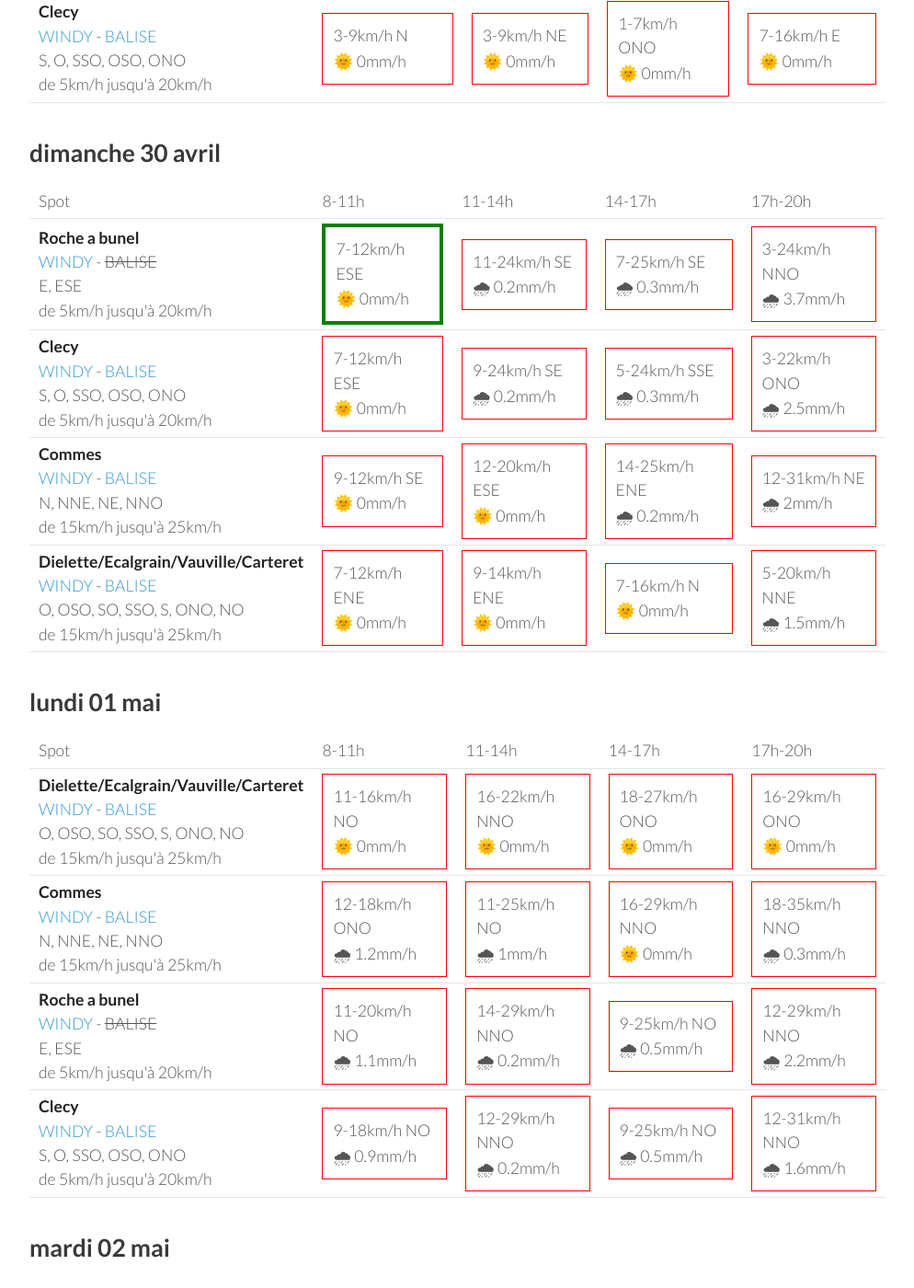
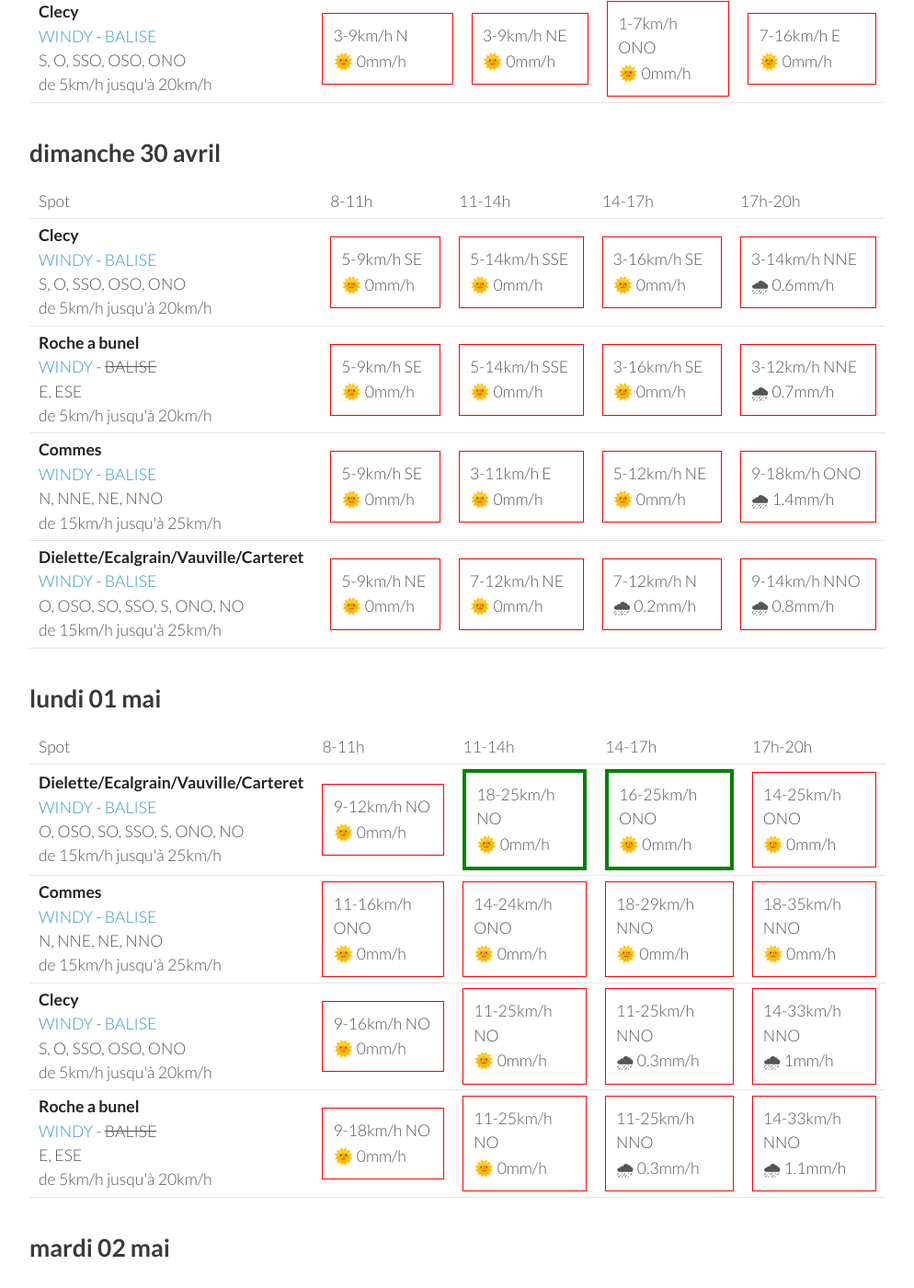
Before and after one commit to parapente-dans-le-nord/parapente-dans-le-nord.github.io, a Jekyll site: the page built from normandie.markdown, in a window 1280 px wide and 1400 px high, scrolled down 1314 px. Shown: the whole window at 92% size, without its empty margins (26-1020 px from the left). Built offline with Jekyll 4.4.1, drawn with Linux system fonts in a browser that asks for light colours; some of the changed text lies outside the part shown.

Commit message:
update index.markdown

```diff
--- a/normandie.markdown
+++ b/normandie.markdown
@@ -134,42 +134,42 @@ page mise à jour le vendredi 28 avril 06:46
       <td>17h-20h</td>
     </tr>
 <tr>
-        <td><strong>Roche a bunel</strong><br><a href="https://windy.com/48.993/-0.499?48.580,-0.499,8">WINDY</a> - <span class="no-balise"> BALISE </span><br> <span class="vent-favorable">E, ESE</span><br><span class="force-vent">de 5km/h jusqu'à 20km/h</span> </td>
+        <td><strong>Clecy</strong><br><a href="https://windy.com/48.929/-0.470?48.516,-0.470,8">WINDY</a> - <span class=""><a href="http://www.balisemeteo.com/balise.php?idBalise=122">BALISE</a> </span><br> <span class="vent-favorable">S, O, SSO, OSO, ONO</span><br><span class="force-vent">de 5km/h jusqu'à 20km/h</span> </td>
 
-            <td><div class="flyable"><p>7-12km/h ESE</p><p>🌞 0mm/h</p></div></td>
-            <td><div class="not-flyable"><p>11-24km/h SE</p><p>🌧 0.2mm/h</p></div></td>
-            <td><div class="not-flyable"><p>7-25km/h SE</p><p>🌧 0.3mm/h</p></div></td>
-            <td><div class="not-flyable"><p>3-24km/h NNO</p><p>🌧 3.7mm/h</p></div></td>
+            <td><div class="not-flyable"><p>5-9km/h SE</p><p>🌞 0mm/h</p></div></td>
+            <td><div class="not-flyable"><p>5-14km/h SSE</p><p>🌞 0mm/h</p></div></td>
+            <td><div class="not-flyable"><p>3-16km/h SE</p><p>🌞 0mm/h</p></div></td>
+            <td><div class="not-flyable"><p>3-14km/h NNE</p><p>🌧 0.6mm/h</p></div></td>
 
 
     </tr>
 <tr>
-        <td><strong>Clecy</strong><br><a href="https://windy.com/48.929/-0.470?48.516,-0.470,8">WINDY</a> - <span class=""><a href="http://www.balisemeteo.com/balise.php?idBalise=122">BALISE</a> </span><br> <span class="vent-favorable">S, O, SSO, OSO, ONO</span><br><span class="force-vent">de 5km/h jusqu'à 20km/h</span> </td>
+        <td><strong>Roche a bunel</strong><br><a href="https://windy.com/48.993/-0.499?48.580,-0.499,8">WINDY</a> - <span class="no-balise"> BALISE </span><br> <span class="vent-favorable">E, ESE</span><br><span class="force-vent">de 5km/h jusqu'à 20km/h</span> </td>
 
-            <td><div class="not-flyable"><p>7-12km/h ESE</p><p>🌞 0mm/h</p></div></td>
-            <td><div class="not-flyable"><p>9-24km/h SE</p><p>🌧 0.2mm/h</p></div></td>
-            <td><div class="not-flyable"><p>5-24km/h SSE</p><p>🌧 0.3mm/h</p></div></td>
-            <td><div class="not-flyable"><p>3-22km/h ONO</p><p>🌧 2.5mm/h</p></div></td>
+            <td><div class="not-flyable"><p>5-9km/h SE</p><p>🌞 0mm/h</p></div></td>
+            <td><div class="not-flyable"><p>5-14km/h SSE</p><p>🌞 0mm/h</p></div></td>
+            <td><div class="not-flyable"><p>3-16km/h SE</p><p>🌞 0mm/h</p></div></td>
+            <td><div class="not-flyable"><p>3-12km/h NNE</p><p>🌧 0.7mm/h</p></div></td>
 
 
     </tr>
 <tr>
         <td><strong>Commes</strong><br><a href="https://windy.com/49.346/-0.726?48.936,-0.726,8">WINDY</a> - <span class=""><a href="http://www.balisemeteo.com/balise.php?idBalise=158">BALISE</a> </span><br> <span class="vent-favorable">N, NNE, NE, NNO</span><br><span class="force-vent">de 15km/h jusqu'à 25km/h</span> </td>
 
-            <td><div class="not-flyable"><p>9-12km/h SE</p><p>🌞 0mm/h</p></div></td>
-            <td><div class="not-flyable"><p>12-20km/h ESE</p><p>🌞 0mm/h</p></div></td>
-            <td><div class="not-flyable"><p>14-25km/h ENE</p><p>🌧 0.2mm/h</p></div></td>
-            <td><div class="not-flyable"><p>12-31km/h NE</p><p>🌧 2mm/h</p></div></td>
+            <td><div class="not-flyable"><p>5-9km/h SE</p><p>🌞 0mm/h</p></div></td>
+            <td><div class="not-flyable"><p>3-11km/h E</p><p>🌞 0mm/h</p></div></td>
+            <td><div class="not-flyable"><p>5-12km/h NE</p><p>🌞 0mm/h</p></div></td>
+            <td><div class="not-flyable"><p>9-18km/h ONO</p><p>🌧 1.4mm/h</p></div></td>
 
 
     </tr>
 <tr>
         <td><strong>Dielette/Ecalgrain/Vauville/Carteret</strong><br><a href="https://windy.com/49.650/-1.856?49.243,-1.856,8">WINDY</a> - <span class=""><a href="http://www.balisemeteo.com/balise.php?idBalise=81">BALISE</a> </span><br> <span class="vent-favorable">O, OSO, SO, SSO, S, ONO, NO</span><br><span class="force-vent">de 15km/h jusqu'à 25km/h</span> </td>
 
-            <td><div class="not-flyable"><p>7-12km/h ENE</p><p>🌞 0mm/h</p></div></td>
-            <td><div class="not-flyable"><p>9-14km/h ENE</p><p>🌞 0mm/h</p></div></td>
-            <td><div class="not-flyable"><p>7-16km/h N</p><p>🌞 0mm/h</p></div></td>
-            <td><div class="not-flyable"><p>5-20km/h NNE</p><p>🌧 1.5mm/h</p></div></td>
+            <td><div class="not-flyable"><p>5-9km/h NE</p><p>🌞 0mm/h</p></div></td>
+            <td><div class="not-flyable"><p>7-12km/h NE</p><p>🌞 0mm/h</p></div></td>
+            <td><div class="not-flyable"><p>7-12km/h N</p><p>🌧 0.2mm/h</p></div></td>
+            <td><div class="not-flyable"><p>9-14km/h NNO</p><p>🌧 0.8mm/h</p></div></td>
 
 
     </tr>
@@ -192,40 +192,40 @@ page mise à jour le vendredi 28 avril 06:46
 <tr>
         <td><strong>Dielette/Ecalgrain/Vauville/Carteret</strong><br><a href="https://windy.com/49.650/-1.856?49.243,-1.856,8">WINDY</a> - <span class=""><a href="http://www.balisemeteo.com/balise.php?idBalise=81">BALISE</a> </span><br> <span class="vent-favorable">O, OSO, SO, SSO, S, ONO, NO</span><br><span class="force-vent">de 15km/h jusqu'à 25km/h</span> </td>
 
-            <td><div class="not-flyable"><p>11-16km/h NO</p><p>🌞 0mm/h</p></div></td>
-            <td><div class="not-flyable"><p>16-22km/h NNO</p><p>🌞 0mm/h</p></div></td>
-            <td><div class="not-flyable"><p>18-27km/h ONO</p><p>🌞 0mm/h</p></div></td>
-            <td><div class="not-flyable"><p>16-29km/h ONO</p><p>🌞 0mm/h</p></div></td>
+            <td><div class="not-flyable"><p>9-12km/h NO</p><p>🌞 0mm/h</p></div></td>
+            <td><div class="flyable"><p>18-25km/h NO</p><p>🌞 0mm/h</p></div></td>
+            <td><div class="flyable"><p>16-25km/h ONO</p><p>🌞 0mm/h</p></div></td>
+            <td><div class="not-flyable"><p>14-25km/h ONO</p><p>🌞 0mm/h</p></div></td>
 
 
     </tr>
 <tr>
         <td><strong>Commes</strong><br><a href="https://windy.com/49.346/-0.726?48.936,-0.726,8">WINDY</a> - <span class=""><a href="http://www.balisemeteo.com/balise.php?idBalise=158">BALISE</a> </span><br> <span class="vent-favorable">N, NNE, NE, NNO</span><br><span class="force-vent">de 15km/h jusqu'à 25km/h</span> </td>
 
-            <td><div class="not-flyable"><p>12-18km/h ONO</p><p>🌧 1.2mm/h</p></div></td>
-            <td><div class="not-flyable"><p>11-25km/h NO</p><p>🌧 1mm/h</p></div></td>
-            <td><div class="not-flyable"><p>16-29km/h NNO</p><p>🌞 0mm/h</p></div></td>
-            <td><div class="not-flyable"><p>18-35km/h NNO</p><p>🌧 0.3mm/h</p></div></td>
+            <td><div class="not-flyable"><p>11-16km/h ONO</p><p>🌞 0mm/h</p></div></td>
+            <td><div class="not-flyable"><p>14-24km/h ONO</p><p>🌞 0mm/h</p></div></td>
+            <td><div class="not-flyable"><p>18-29km/h NNO</p><p>🌞 0mm/h</p></div></td>
+            <td><div class="not-flyable"><p>18-35km/h NNO</p><p>🌞 0mm/h</p></div></td>
+
+
+    </tr>
+<tr>
+        <td><strong>Clecy</strong><br><a href="https://windy.com/48.929/-0.470?48.516,-0.470,8">WINDY</a> - <span class=""><a href="http://www.balisemeteo.com/balise.php?idBalise=122">BALISE</a> </span><br> <span class="vent-favorable">S, O, SSO, OSO, ONO</span><br><span class="force-vent">de 5km/h jusqu'à 20km/h</span> </td>
+
+            <td><div class="not-flyable"><p>9-16km/h NO</p><p>🌞 0mm/h</p></div></td>
+            <td><div class="not-flyable"><p>11-25km/h NO</p><p>🌞 0mm/h</p></div></td>
+            <td><div class="not-flyable"><p>11-25km/h NNO</p><p>🌧 0.3mm/h</p></div></td>
+            <td><div class="not-flyable"><p>14-33km/h NNO</p><p>🌧 1mm/h</p></div></td>
 
 
     </tr>
 <tr>
         <td><strong>Roche a bunel</strong><br><a href="https://windy.com/48.993/-0.499?48.580,-0.499,8">WINDY</a> - <span class="no-balise"> BALISE </span><br> <span class="vent-favorable">E, ESE</span><br><span class="force-vent">de 5km/h jusqu'à 20km/h</span> </td>
 
-            <td><div class="not-flyable"><p>11-20km/h NO</p><p>🌧 1.1mm/h</p></div></td>
-            <td><div class="not-flyable"><p>14-29km/h NNO</p><p>🌧 0.2mm/h</p></div></td>
-            <td><div class="not-flyable"><p>9-25km/h NO</p><p>🌧 0.5mm/h</p></div></td>
-            <td><div class="not-flyable"><p>12-29km/h NNO</p><p>🌧 2.2mm/h</p></div></td>
-
-
-    </tr>
-<tr>
-        <td><strong>Clecy</strong><br><a href="https://windy.com/48.929/-0.470?48.516,-0.470,8">WINDY</a> - <span class=""><a href="http://www.balisemeteo.com/balise.php?idBalise=122">BALISE</a> </span><br> <span class="vent-favorable">S, O, SSO, OSO, ONO</span><br><span class="force-vent">de 5km/h jusqu'à 20km/h</span> </td>
-
-            <td><div class="not-flyable"><p>9-18km/h NO</p><p>🌧 0.9mm/h</p></div></td>
-            <td><div class="not-flyable"><p>12-29km/h NNO</p><p>🌧 0.2mm/h</p></div></td>
-            <td><div class="not-flyable"><p>9-25km/h NO</p><p>🌧 0.5mm/h</p></div></td>
-            <td><div class="not-flyable"><p>12-31km/h NNO</p><p>🌧 1.6mm/h</p></div></td>
+            <td><div class="not-flyable"><p>9-18km/h NO</p><p>🌞 0mm/h</p></div></td>
+            <td><div class="not-flyable"><p>11-25km/h NO</p><p>🌞 0mm/h</p></div></td>
+            <td><div class="not-flyable"><p>11-25km/h NNO</p><p>🌧 0.3mm/h</p></div></td>
+            <td><div class="not-flyable"><p>14-33km/h NNO</p><p>🌧 1.1mm/h</p></div></td>
 
 
     </tr>
@@ -249,39 +249,39 @@ page mise à jour le vendredi 28 avril 06:46
         <td><strong>Clecy</strong><br><a href="https://windy.com/48.929/-0.470?48.516,-0.470,8">WINDY</a> - <span class=""><a href="http://www.balisemeteo.com/balise.php?idBalise=122">BALISE</a> </span><br> <span class="vent-favorable">S, O, SSO, OSO, ONO</span><br><span class="force-vent">de 5km/h jusqu'à 20km/h</span> </td>
 
             <td><div class="flyable"><p>5-12km/h O</p><p>🌞 0mm/h</p></div></td>
-            <td><div class="not-flyable"><p>5-16km/h N</p><p>🌞 0mm/h</p></div></td>
-            <td><div class="not-flyable"><p>9-24km/h NNE</p><p>🌧 0.3mm/h</p></div></td>
-            <td><div class="not-flyable"><p>11-24km/h NE</p><p>🌞 0mm/h</p></div></td>
+            <td><div class="not-flyable"><p>3-14km/h NNO</p><p>🌞 0mm/h</p></div></td>
+            <td><div class="not-flyable"><p>5-18km/h NNE</p><p>🌞 0mm/h</p></div></td>
+            <td><div class="not-flyable"><p>14-31km/h NNE</p><p>🌞 0mm/h</p></div></td>
+
+
+    </tr>
+<tr>
+        <td><strong>Commes</strong><br><a href="https://windy.com/49.346/-0.726?48.936,-0.726,8">WINDY</a> - <span class=""><a href="http://www.balisemeteo.com/balise.php?idBalise=158">BALISE</a> </span><br> <span class="vent-favorable">N, NNE, NE, NNO</span><br><span class="force-vent">de 15km/h jusqu'à 25km/h</span> </td>
+
+            <td><div class="not-flyable"><p>7-16km/h O</p><p>🌞 0mm/h</p></div></td>
+            <td><div class="not-flyable"><p>5-14km/h N</p><p>🌞 0mm/h</p></div></td>
+            <td><div class="not-flyable"><p>12-22km/h NNE</p><p>🌞 0mm/h</p></div></td>
+            <td><div class="not-flyable"><p>16-27km/h NE</p><p>🌞 0mm/h</p></div></td>
 
 
     </tr>
 <tr>
         <td><strong>Roche a bunel</strong><br><a href="https://windy.com/48.993/-0.499?48.580,-0.499,8">WINDY</a> - <span class="no-balise"> BALISE </span><br> <span class="vent-favorable">E, ESE</span><br><span class="force-vent">de 5km/h jusqu'à 20km/h</span> </td>
 
-            <td><div class="not-flyable"><p>5-14km/h ONO</p><p>🌞 0mm/h</p></div></td>
-            <td><div class="not-flyable"><p>7-18km/h NNE</p><p>🌞 0mm/h</p></div></td>
-            <td><div class="not-flyable"><p>9-24km/h NNE</p><p>🌧 0.3mm/h</p></div></td>
-            <td><div class="not-flyable"><p>11-25km/h NNE</p><p>🌞 0mm/h</p></div></td>
+            <td><div class="not-flyable"><p>7-14km/h O</p><p>🌞 0mm/h</p></div></td>
+            <td><div class="not-flyable"><p>3-14km/h NNO</p><p>🌞 0mm/h</p></div></td>
+            <td><div class="not-flyable"><p>5-18km/h NNE</p><p>🌞 0mm/h</p></div></td>
+            <td><div class="not-flyable"><p>14-31km/h NNE</p><p>🌞 0mm/h</p></div></td>
 
 
     </tr>
 <tr>
         <td><strong>Dielette/Ecalgrain/Vauville/Carteret</strong><br><a href="https://windy.com/49.650/-1.856?49.243,-1.856,8">WINDY</a> - <span class=""><a href="http://www.balisemeteo.com/balise.php?idBalise=81">BALISE</a> </span><br> <span class="vent-favorable">O, OSO, SO, SSO, S, ONO, NO</span><br><span class="force-vent">de 15km/h jusqu'à 25km/h</span> </td>
 
-            <td><div class="not-flyable"><p>5-12km/h NNE</p><p>🌞 0mm/h</p></div></td>
-            <td><div class="not-flyable"><p>12-20km/h ENE</p><p>🌞 0mm/h</p></div></td>
-            <td><div class="not-flyable"><p>16-24km/h ENE</p><p>🌞 0mm/h</p></div></td>
-            <td><div class="not-flyable"><p>20-29km/h ENE</p><p>🌞 0mm/h</p></div></td>
-
-
-    </tr>
-<tr>
-        <td><strong>Commes</strong><br><a href="https://windy.com/49.346/-0.726?48.936,-0.726,8">WINDY</a> - <span class=""><a href="http://www.balisemeteo.com/balise.php?idBalise=158">BALISE</a> </span><br> <span class="vent-favorable">N, NNE, NE, NNO</span><br><span class="force-vent">de 15km/h jusqu'à 25km/h</span> </td>
-
-            <td><div class="not-flyable"><p>5-12km/h ONO</p><p>🌞 0mm/h</p></div></td>
-            <td><div class="not-flyable"><p>12-20km/h NE</p><p>🌞 0mm/h</p></div></td>
-            <td><div class="not-flyable"><p>12-22km/h NE</p><p>🌞 0mm/h</p></div></td>
-            <td><div class="not-flyable"><p>16-27km/h NE</p><p>🌞 0mm/h</p></div></td>
+            <td><div class="not-flyable"><p>7-12km/h NNE</p><p>🌞 0mm/h</p></div></td>
+            <td><div class="not-flyable"><p>9-16km/h ENE</p><p>🌞 0mm/h</p></div></td>
+            <td><div class="not-flyable"><p>14-22km/h NE</p><p>🌞 0mm/h</p></div></td>
+            <td><div class="not-flyable"><p>16-25km/h ENE</p><p>🌞 0mm/h</p></div></td>
 
 
     </tr>
@@ -289,3 +289,59 @@ page mise à jour le vendredi 28 avril 06:46
 </tbody>
 </table>
 {:/}
+## mercredi 03 mai
+
+{::nomarkdown}
+<table>
+  <tbody>
+    <tr>
+      <td>Spot</td>
+      <td>8-11h</td>
+      <td>11-14h</td>
+      <td>14-17h</td>
+      <td>17h-20h</td>
+    </tr>
+<tr>
+        <td><strong>Roche a bunel</strong><br><a href="https://windy.com/48.993/-0.499?48.580,-0.499,8">WINDY</a> - <span class="no-balise"> BALISE </span><br> <span class="vent-favorable">E, ESE</span><br><span class="force-vent">de 5km/h jusqu'à 20km/h</span> </td>
+
+            <td><div class="not-flyable"><p>9-22km/h ENE</p><p>🌞 0mm/h</p></div></td>
+            <td><div class="not-flyable"><p>11-27km/h ENE</p><p>🌞 0mm/h</p></div></td>
+            <td><div class="not-flyable"><p>12-31km/h ENE</p><p>🌞 0mm/h</p></div></td>
+            <td><div class="not-flyable"><p>14-31km/h ENE</p><p>🌞 0mm/h</p></div></td>
+
+
+    </tr>
+<tr>
+        <td><strong>Clecy</strong><br><a href="https://windy.com/48.929/-0.470?48.516,-0.470,8">WINDY</a> - <span class=""><a href="http://www.balisemeteo.com/balise.php?idBalise=122">BALISE</a> </span><br> <span class="vent-favorable">S, O, SSO, OSO, ONO</span><br><span class="force-vent">de 5km/h jusqu'à 20km/h</span> </td>
+
+            <td><div class="not-flyable"><p>9-20km/h ENE</p><p>🌞 0mm/h</p></div></td>
+            <td><div class="not-flyable"><p>11-27km/h ENE</p><p>🌞 0mm/h</p></div></td>
+            <td><div class="not-flyable"><p>12-31km/h ENE</p><p>🌞 0mm/h</p></div></td>
+            <td><div class="not-flyable"><p>12-31km/h ENE</p><p>🌞 0mm/h</p></div></td>
+
+
+    </tr>
+<tr>
+        <td><strong>Commes</strong><br><a href="https://windy.com/49.346/-0.726?48.936,-0.726,8">WINDY</a> - <span class=""><a href="http://www.balisemeteo.com/balise.php?idBalise=158">BALISE</a> </span><br> <span class="vent-favorable">N, NNE, NE, NNO</span><br><span class="force-vent">de 15km/h jusqu'à 25km/h</span> </td>
+
+            <td><div class="not-flyable"><p>18-29km/h E</p><p>🌞 0mm/h</p></div></td>
+            <td><div class="not-flyable"><p>18-31km/h ENE</p><p>🌞 0mm/h</p></div></td>
+            <td><div class="not-flyable"><p>22-35km/h ENE</p><p>🌞 0mm/h</p></div></td>
+            <td><div class="not-flyable"><p>27-44km/h NE</p><p>🌞 0mm/h</p></div></td>
+
+
+    </tr>
+<tr>
+        <td><strong>Dielette/Ecalgrain/Vauville/Carteret</strong><br><a href="https://windy.com/49.650/-1.856?49.243,-1.856,8">WINDY</a> - <span class=""><a href="http://www.balisemeteo.com/balise.php?idBalise=81">BALISE</a> </span><br> <span class="vent-favorable">O, OSO, SO, SSO, S, ONO, NO</span><br><span class="force-vent">de 15km/h jusqu'à 25km/h</span> </td>
+
+            <td><div class="not-flyable"><p>24-35km/h E</p><p>🌞 0mm/h</p></div></td>
+            <td><div class="not-flyable"><p>29-42km/h E</p><p>🌞 0mm/h</p></div></td>
+            <td><div class="not-flyable"><p>29-44km/h ENE</p><p>🌞 0mm/h</p></div></td>
+            <td><div class="not-flyable"><p>31-48km/h ENE</p><p>🌞 0mm/h</p></div></td>
+
+
+    </tr>
+
+</tbody>
+</table>
+{:/}
```
Also changed, not shown: other parts of normandie.markdown (+1 -1 lines).
